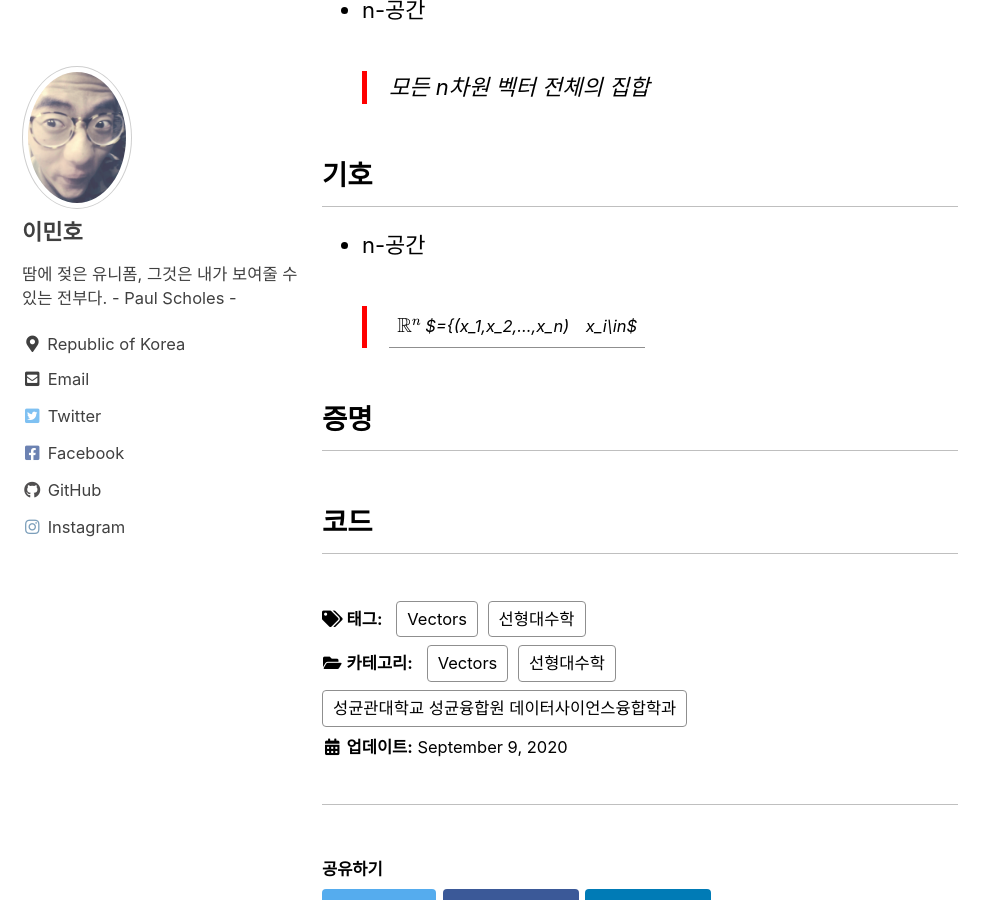
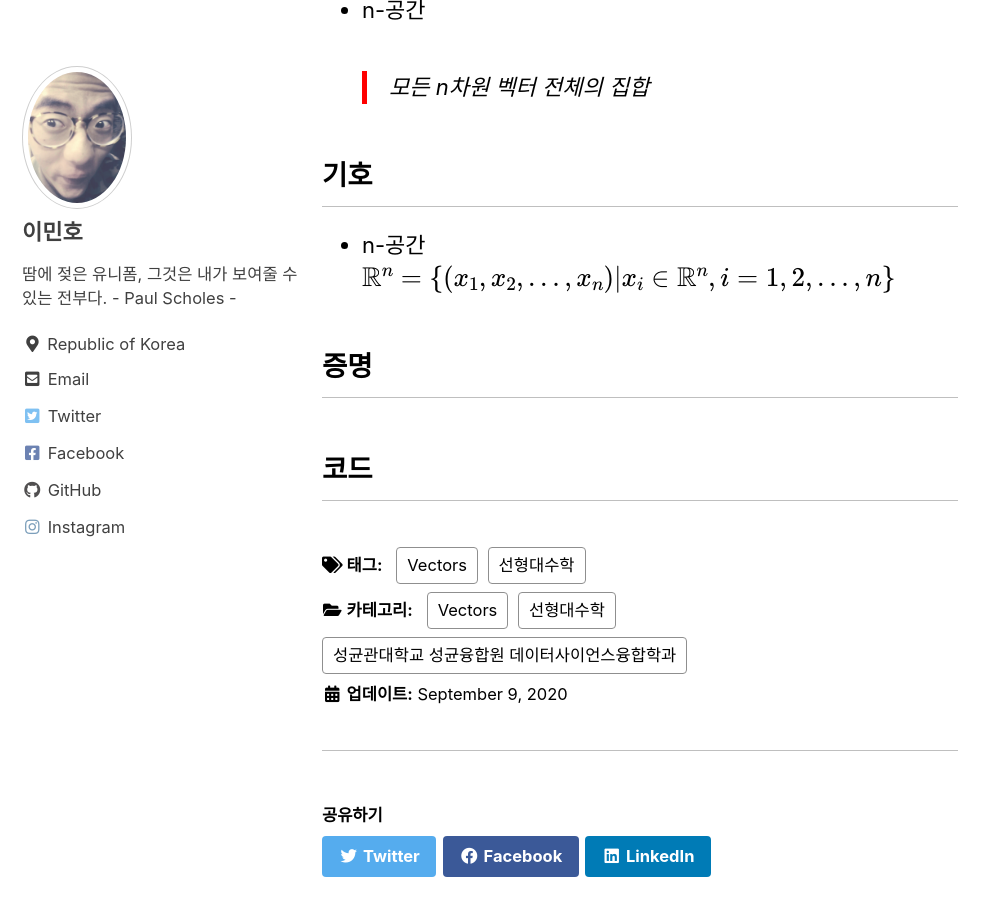
Before and after one commit to DSLuGu/DSLuGu.github.io, a Jekyll site: the page built from _posts/2020-09-09-벡터(Vectors).md, in a window 1280 px wide and 900 px high, scrolled down 859 px. Shown: the whole window, without its empty margins (0-999 px from the left). Built offline with Jekyll 4.4.1, drawn with Linux system fonts in a browser that asks for light colours; cached includes are drawn as plain includes; formulas are drawn with MathJax 3.

Commit message:
Posting 벡터(Vectors)

```diff
--- a/_posts/2020-09-09-벡터(Vectors).md
+++ b/_posts/2020-09-09-벡터(Vectors).md
@@ -26,7 +26,9 @@ last_modified_at: 2020-09-09T03:30:00+09:00
 ## 기호
 
 - n-공간
-    > $\mathbb{R}^n$ $=\{(x_1,x_2,...,x_n)|x_i\in$
+$$
+\mathbb{R}^n =\{(x_1,x_2,...,x_n)|x_i\in \mathbb{R}^n, i=1,2,...,n\}
+$$
 
 ## 증명
 
```
